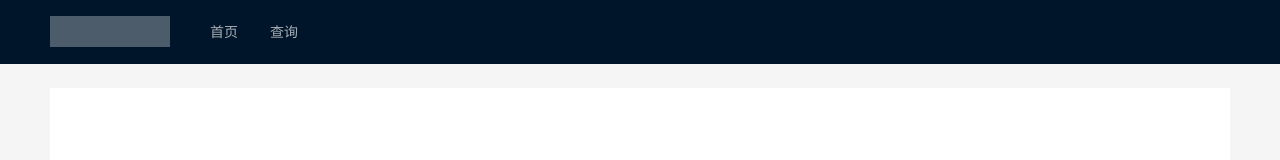
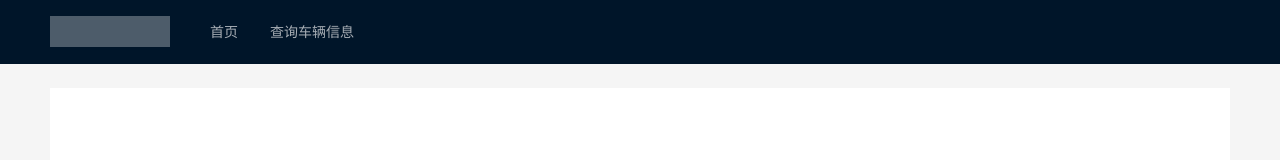
Before and after one commit to herzorf/GANW_web, a React (Vite) app: page / in a window 1280 px wide. Shown: the top 160 px of the page. Built offline with nearby package versions, Linux system fonts and the light colour scheme.

Commit message:
修改路由名字

```diff
--- a/src/router/index.tsx
+++ b/src/router/index.tsx
@@ -24,7 +24,7 @@ const navRoute = [
     {
         id: 2,
         path: "/search",
-        name: "查询"
+        name: "查询车辆信息"
     }
 ]
 
```
